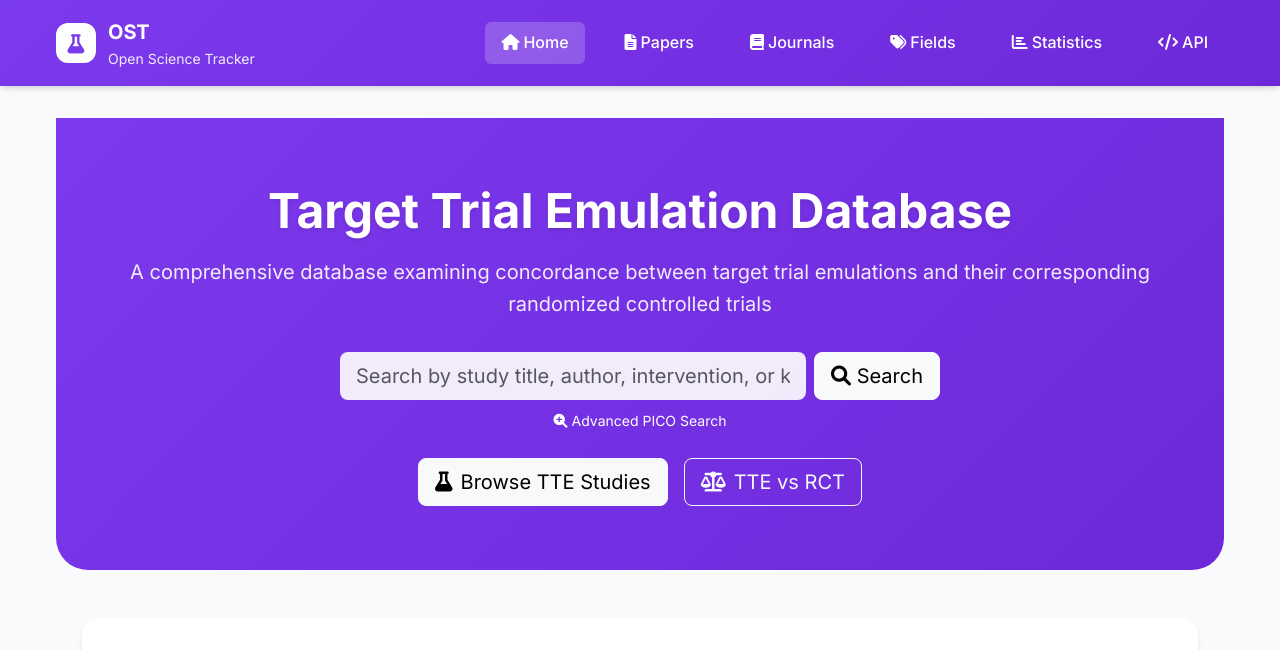
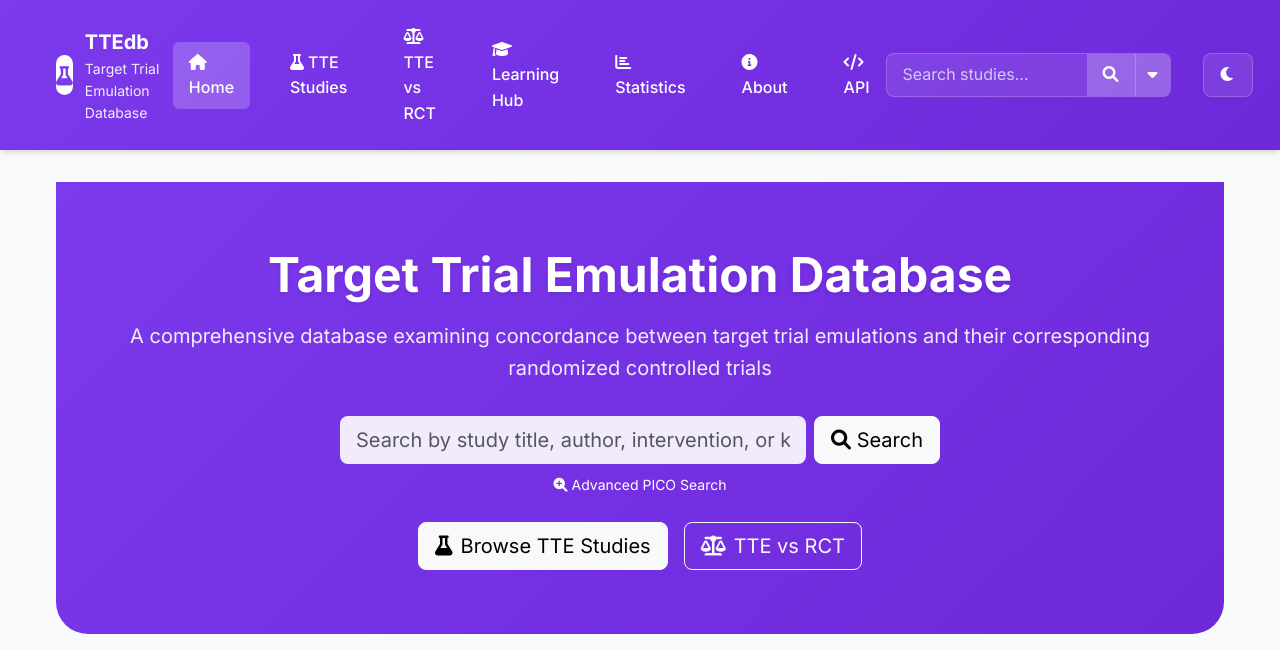
Before and after one commit to choxos/TTEdb, a Django app: page / in a window 1280 px wide. Shown: the top 650 px of the page. Run offline with Django 5.2, Linux system fonts and the light colour scheme; data that the repository does not hold is empty.

Commit message:
Fix template namespace errors
- Fixed all 'tracker' namespace references to 'ttedb' in xera_base.html templates
- Updated navigation links and breadcrumb references
- Fixed app logo and branding to show TTEdb instead of OST
- Resolved NoReverseMatch errors preventing server startup

```diff
--- a/templates/xera_base.html
+++ b/templates/xera_base.html
@@ -55,36 +55,43 @@
     <!-- Xera DB Unified Header -->
     <header class="xera-header">
         <div class="xera-header-container">
-            <a href="{% url 'tracker:home' %}" class="xera-logo">
+            {% block app_logo %}
+            <a href="{% url 'ttedb:home' %}" class="xera-logo">
                 <div class="xera-logo-icon">
-                    <i class="fas fa-microscope"></i>
+                    <i class="fas fa-flask"></i>
                 </div>
                 <div class="xera-app-name">
-                    <div class="xera-app-title">OST</div>
-                    <div class="xera-app-subtitle">Open Science Tracker</div>
+                    <div class="xera-app-title">TTEdb</div>
+                    <div class="xera-app-subtitle">Target Trial Emulation Database</div>
                 </div>
             </a>
+            {% endblock %}
 
+            {% block header_nav %}
             <nav class="xera-nav">
-                <a href="{% url 'tracker:home' %}" class="xera-nav-link {% if request.resolver_match.url_name == 'home' %}active{% endif %}">
+                <a href="{% url 'ttedb:home' %}" class="xera-nav-link {% if request.resolver_match.url_name == 'home' %}active{% endif %}">
                     <i class="fas fa-home me-1"></i>Home
                 </a>
-                <a href="{% url 'tracker:paper_list' %}" class="xera-nav-link {% if 'paper' in request.resolver_match.url_name %}active{% endif %}">
-                    <i class="fas fa-file-alt me-1"></i>Papers
+                <a href="{% url 'ttedb:tte_list' %}" class="xera-nav-link {% if 'tte_list' in request.resolver_match.url_name %}active{% endif %}">
+                    <i class="fas fa-flask me-1"></i>TTE Studies
                 </a>
-                <a href="{% url 'tracker:journal_list' %}" class="xera-nav-link {% if 'journal' in request.resolver_match.url_name %}active{% endif %}">
-                    <i class="fas fa-book me-1"></i>Journals
+                <a href="{% url 'ttedb:tte_vs_rct' %}" class="xera-nav-link {% if 'tte_vs_rct' in request.resolver_match.url_name %}active{% endif %}">
+                    <i class="fas fa-balance-scale me-1"></i>TTE vs RCT
                 </a>
-                <a href="{% url 'tracker:field_list' %}" class="xera-nav-link {% if 'field' in request.resolver_match.url_name %}active{% endif %}">
-                    <i class="fas fa-tags me-1"></i>Fields
+                <a href="{% url 'ttedb:learning_hub' %}" class="xera-nav-link {% if 'learning_hub' in request.resolver_match.url_name %}active{% endif %}">
+                    <i class="fas fa-graduation-cap me-1"></i>Learning Hub
                 </a>
-                <a href="{% url 'tracker:statistics' %}" class="xera-nav-link {% if 'statistics' in request.resolver_match.url_name %}active{% endif %}">
+                <a href="{% url 'ttedb:statistics' %}" class="xera-nav-link {% if 'statistics' in request.resolver_match.url_name %}active{% endif %}">
                     <i class="fas fa-chart-bar me-1"></i>Statistics
+                </a>
+                <a href="{% url 'ttedb:about' %}" class="xera-nav-link {% if 'about' in request.resolver_match.url_name %}active{% endif %}">
+                    <i class="fas fa-info-circle me-1"></i>About
                 </a>
                 <a href="/api/" class="xera-nav-link" target="_blank">
                     <i class="fas fa-code me-1"></i>API
                 </a>
             </nav>
+            {% endblock %}
         </div>
     </header>
 
@@ -97,7 +104,7 @@
             <nav aria-label="breadcrumb" class="mb-4">
                 <ol class="breadcrumb">
                     <li class="breadcrumb-item">
-                        <a href="{% url 'tracker:home' %}">
+                        <a href="{% url 'ttedb:home' %}">
                             <i class="fas fa-home me-1"></i>Home
                         </a>
                     </li>
```
Also changed, not shown: shared_theme/templates/xera_base.html (+12 -9 lines).
